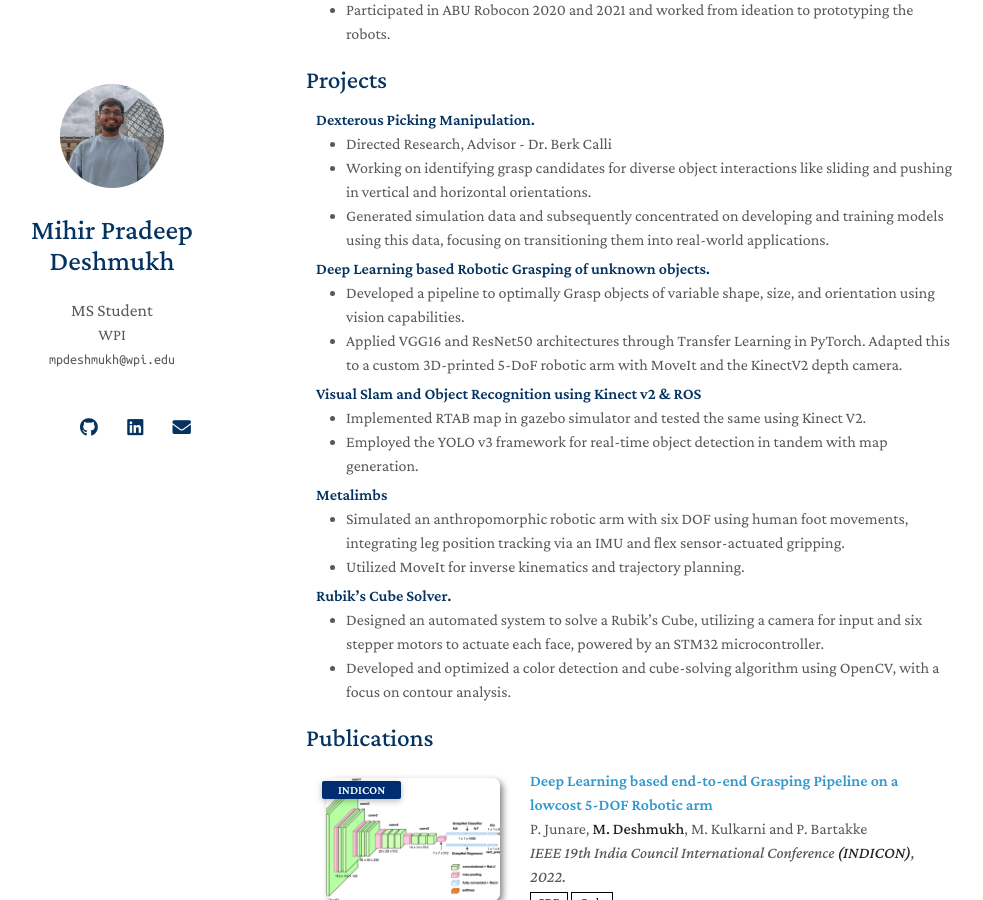
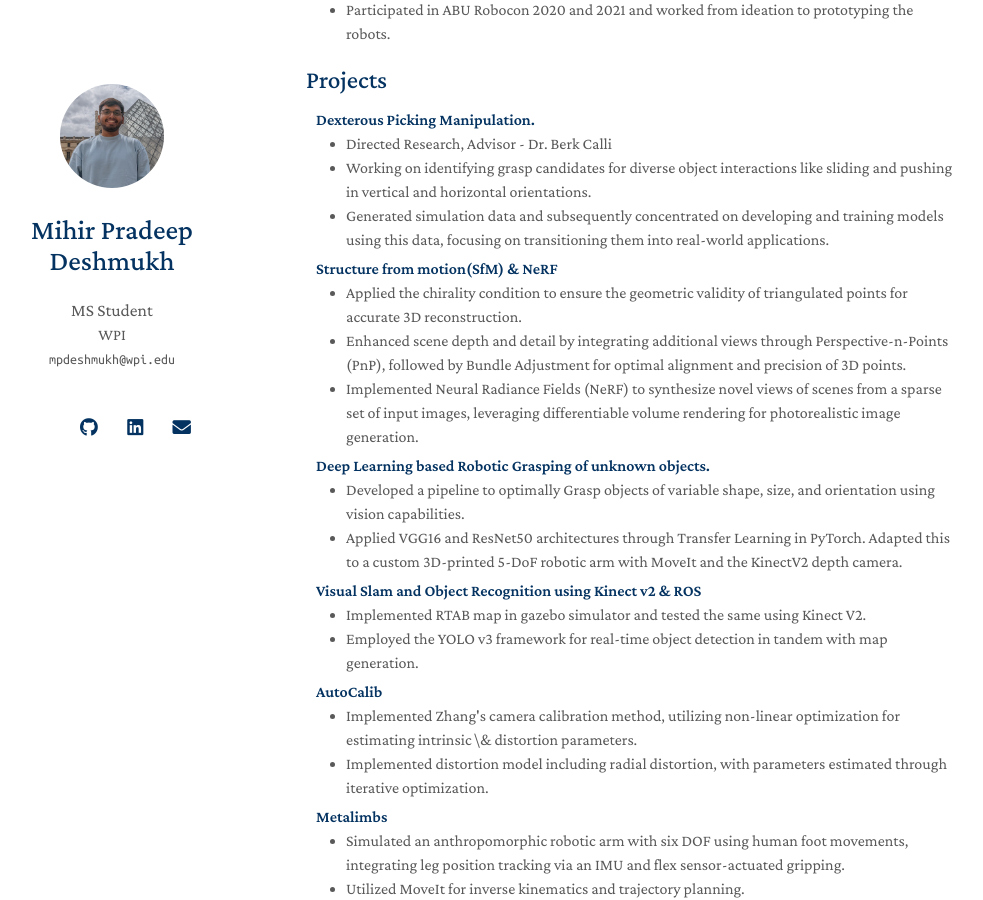
Before and after one commit to Mihir-Deshmukh/mihir-deshmukh.github.io, a Jekyll site: the page built from index.md, in a window 1280 px wide and 900 px high, scrolled down 1035 px. Shown: the whole window, without its empty margins (164-1147 px from the left). Built offline with Jekyll 4.4.1, drawn with Linux system fonts in a browser that asks for light colours; nearby versions of some CDN libraries; a style sheet for code colours, icons or effects is not loaded.

Commit message:
Added projects.

```diff
--- a/_includes/projects.md
+++ b/_includes/projects.md
@@ -7,6 +7,16 @@
   <li><a><autocolor>Working on identifying grasp candidates for diverse object interactions like sliding and pushing in vertical and horizontal orientations.</autocolor></a></li>
   <li><a><autocolor>Generated simulation data and subsequently concentrated on developing and training models using this data, focusing on transitioning them into real-world applications.</autocolor></a></li>
 </ul>
+
+
+<h4 style="margin:0 10px 0;">Structure from motion(SfM) & NeRF</h4>
+
+<ul style="margin:0 0 5px;">
+  <li><a><autocolor>Applied the chirality condition to ensure the geometric validity of triangulated points for accurate 3D reconstruction.</autocolor></a></li>
+  <li><a><autocolor>Enhanced scene depth and detail by integrating additional views through Perspective-n-Points (PnP), followed by Bundle Adjustment for optimal alignment and precision of 3D points.  </autocolor></a></li>
+  <li><a><autocolor> Implemented Neural Radiance Fields (NeRF) to synthesize novel views of scenes from a sparse set of input images, leveraging differentiable volume rendering for photorealistic image generation. </autocolor></a></li>
+</ul>
+
 
 <h4 style="margin:0 10px 0;">Deep Learning based Robotic Grasping of unknown objects.</h4>
 
@@ -23,6 +33,14 @@ robotic arm with MoveIt and the KinectV2 depth camera.</autocolor></a></li>
   <li><a><autocolor>Employed the YOLO v3 framework for real-time object detection in tandem with map generation.</autocolor></a></li>
 </ul>
 
+<h4 style="margin:0 10px 0;">AutoCalib</h4>
+
+<ul style="margin:0 0 5px;">
+  <li><a><autocolor>Implemented Zhang's camera calibration method, utilizing non-linear optimization for estimating intrinsic \& distortion parameters.</autocolor></a></li>
+  <li><a><autocolor>Implemented distortion model including radial distortion, with parameters estimated through iterative optimization.</autocolor></a></li>
+</ul>
+
+
 <h4 style="margin:0 10px 0;">Metalimbs</h4>
 
 <ul style="margin:0 0 5px;">
```
